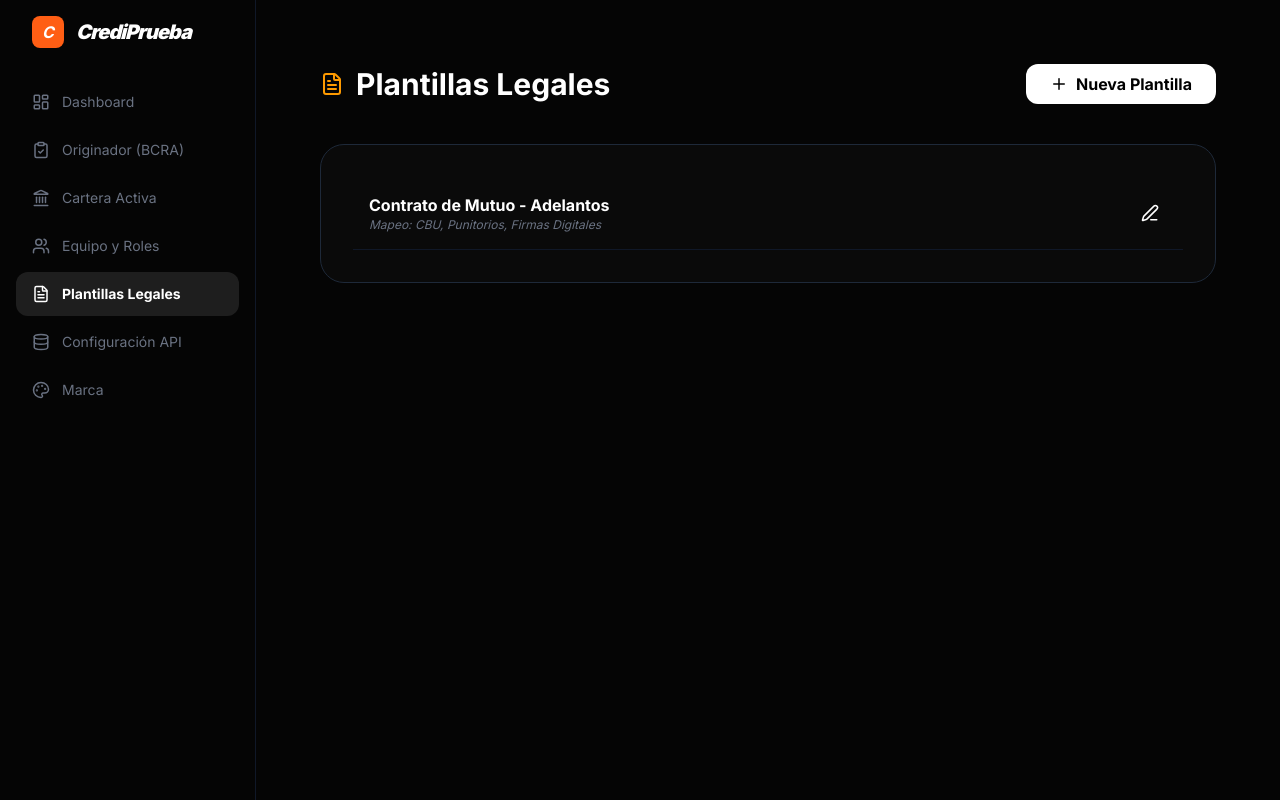
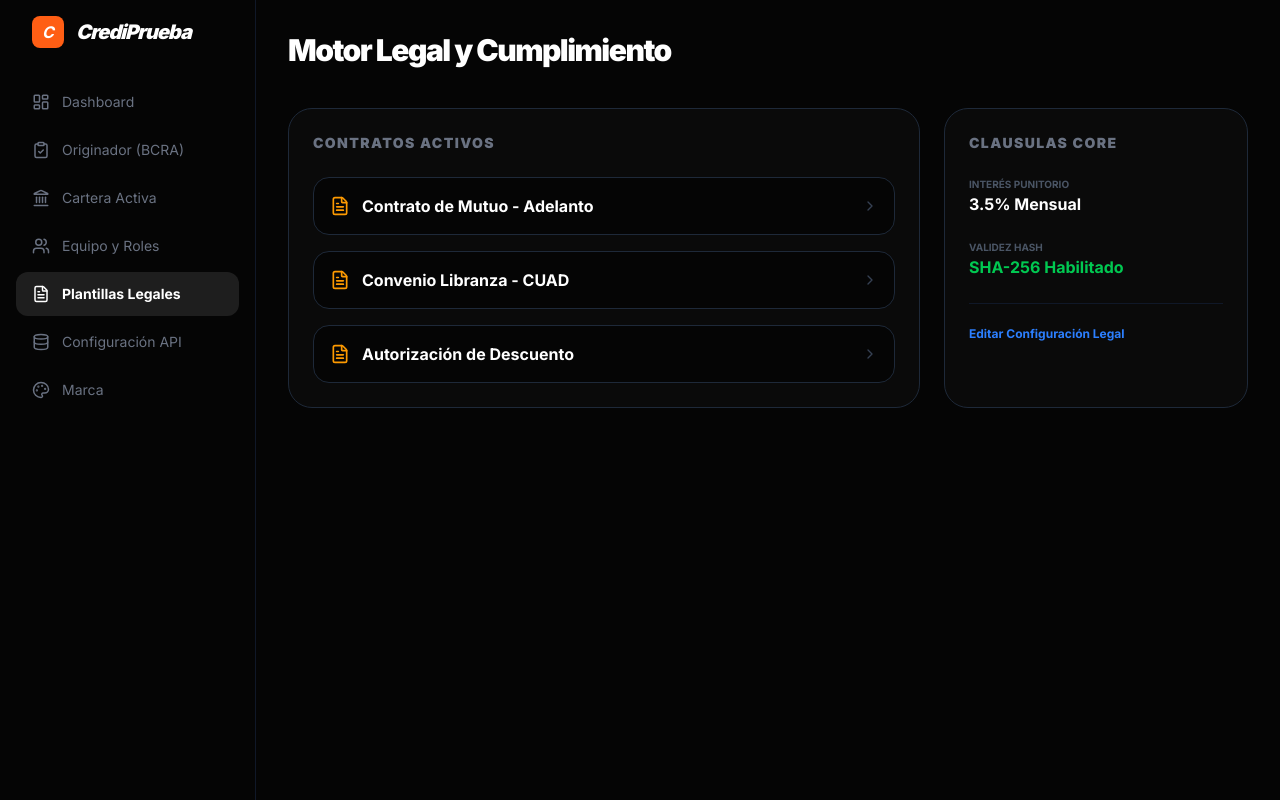
Before and after one commit to gabrielgmza/simply-originacion, a Next.js app: page /dashboard/legal in a window 1280 px wide. Built offline with nearby package versions, Linux system fonts and the light colour scheme; no server answers.

Commit message:
crit: full restoration of production modules (BCRA, Team, Legal, Dashboard)

```diff
--- a/app/api/bcra/consultar/route.ts
+++ b/app/api/bcra/consultar/route.ts
@@ -1,14 +1,42 @@
 import { NextResponse } from "next/server";
+
 export async function POST(request: Request) {
   try {
     const { cuil } = await request.json();
-    const res = await fetch(`https://api.bcra.gob.ar/centraldedeudores/v1.0/Deudas/${cuil}`);
-    if (!res.ok) return NextResponse.json({ denominacionBCRA: "CONSULTA OFFLINE", situacionCrediticia: 1, montoDeudaInformada: 0 });
-    const json = await res.json();
-    let peor = 1; let monto = 0;
-    if (json.results?.periodos?.[0]) {
-      json.results.periodos[0].entidades.forEach((e: any) => { if (e.situacion > peor) peor = e.situacion; monto += e.monto * 1000; });
+    if (!cuil || cuil.length < 10) return NextResponse.json({ error: "CUIL invalido" }, { status: 400 });
+
+    const [resDeudas, resCheques] = await Promise.all([
+      fetch(`https://api.bcra.gob.ar/centraldedeudores/v1.0/Deudas/${cuil}`),
+      fetch(`https://api.bcra.gob.ar/centraldedeudores/v1.0/Deudas/ChequesRechazados/${cuil}`)
+    ]);
+
+    let peorSituacion = 1;
+    let montoTotal = 0;
+    let tieneCheques = false;
+
+    if (resDeudas.ok) {
+      const json = await resDeudas.json();
+      if (json.results?.periodos?.[0]) {
+        json.results.periodos[0].entidades.forEach((ent: any) => {
+          if (ent.situacion > peorSituacion) peorSituacion = ent.situacion;
+          montoTotal += (ent.monto * 1000);
+        });
+      }
     }
-    return NextResponse.json({ denominacionBCRA: json.results?.denominacion || "Verificado", situacionCrediticia: peor, montoDeudaInformada: monto });
-  } catch (e) { return NextResponse.json({ situacionCrediticia: 1, montoDeudaInformada: 0 }); }
+
+    if (resCheques.ok) {
+      const json = await resCheques.json();
+      if (json.results?.cantidad_cheques > 0) tieneCheques = true;
+    }
+
+    return NextResponse.json({
+      cuil,
+      denominacionBCRA: "Verificado BCRA",
+      situacionCrediticia: peorSituacion,
+      montoDeudaInformada: montoTotal,
+      tieneChequesRechazados: tieneCheques
+    }, { status: 200 });
+  } catch (error) {
+    return NextResponse.json({ error: "Fallo conexion BCRA" }, { status: 500 });
+  }
 }
--- a/app/dashboard/equipo/page.tsx
+++ b/app/dashboard/equipo/page.tsx
@@ -1,38 +1,43 @@
 "use client";
 import { useState, useEffect } from "react";
-import { collection, query, where, getDocs } from "firebase/firestore";
+import { collection, query, where, getDocs, doc, updateDoc } from "firebase/firestore";
 import { db } from "@/lib/firebase";
 import { useAuth } from "@/context/AuthContext";
-import { Users, Shield, Mail, CheckCircle } from "lucide-react";
+import { Users, Shield, ShieldAlert, CheckCircle, Mail } from "lucide-react";
 
 export default function EquipoPage() {
   const { entidadData } = useAuth();
-  const [usuarios, setUsuarios] = useState([]);
+  const [equipo, setEquipo] = useState([]);
 
   useEffect(() => {
-    const loadUsers = async () => {
+    const load = async () => {
       if (!entidadData?.id) return;
       const q = query(collection(db, "usuarios"), where("entidadId", "==", entidadData.id));
       const snap = await getDocs(q);
-      setUsuarios(snap.docs.map(d => ({ id: d.id, ...d.data() })));
+      setEquipo(snap.docs.map(d => ({ id: d.id, ...d.data() })));
     };
-    loadUsers();
+    load();
   }, [entidadData]);
 
   return (
-    <div className="p-8 text-white animate-in fade-in duration-500">
-      <h1 className="text-3xl font-bold mb-8 flex items-center gap-3"><Users className="text-blue-500"/> Equipo de Trabajo</h1>
-      <div className="grid grid-cols-1 md:grid-cols-2 gap-4">
-        {usuarios.map((u: any) => (
-          <div key={u.id} className="bg-[#0A0A0A] border border-gray-800 p-6 rounded-2xl flex items-center justify-between">
+    <div className="animate-in fade-in duration-500">
+      <div className="flex justify-between items-center mb-8">
+        <h1 className="text-3xl font-black text-white">Equipo de Trabajo</h1>
+        <button className="bg-white text-black px-6 py-2 rounded-xl font-bold text-sm">+ Nuevo Vendedor</button>
+      </div>
+      <div className="grid grid-cols-1 md:grid-cols-2 gap-6">
+        {equipo.map((u: any) => (
+          <div key={u.id} className="bg-[#0A0A0A] border border-gray-800 p-6 rounded-[32px] flex items-center justify-between">
             <div className="flex items-center gap-4">
-              <div className="w-10 h-10 bg-gray-900 rounded-full flex items-center justify-center font-bold">{u.email[0].toUpperCase()}</div>
+              <div className="w-12 h-12 bg-gray-900 rounded-full flex items-center justify-center font-bold text-white border border-gray-800">
+                {u.email[0].toUpperCase()}
+              </div>
               <div>
-                <p className="font-bold">{u.email}</p>
-                <p className="text-[10px] text-gray-500 uppercase tracking-widest">{u.rol}</p>
+                <p className="font-bold text-white">{u.email}</p>
+                <span className="text-[10px] bg-blue-500/10 text-blue-500 px-2 py-0.5 rounded-full font-black uppercase tracking-widest">{u.rol}</span>
               </div>
             </div>
-            <Shield size={18} className="text-green-500 opacity-50" />
+            {u.rol === 'GERENTE_GENERAL' ? <ShieldAlert className="text-amber-500" /> : <Shield className="text-green-500" />}
           </div>
         ))}
       </div>
--- a/app/dashboard/legal/page.tsx
+++ b/app/dashboard/legal/page.tsx
@@ -1,23 +1,31 @@
 "use client";
-import { FileText, Plus, Edit3, Trash2 } from "lucide-react";
+import { FileText, Settings, ShieldCheck, ChevronRight } from "lucide-react";
 
 export default function LegalPage() {
   return (
-    <div className="p-8 text-white">
-      <div className="flex justify-between items-center mb-10">
-        <h1 className="text-3xl font-bold flex items-center gap-3"><FileText className="text-amber-500"/> Plantillas Legales</h1>
-        <button className="bg-white text-black px-6 py-2 rounded-xl font-bold flex items-center gap-2 hover:bg-gray-200">
-          <Plus size={18}/> Nueva Plantilla
-        </button>
-      </div>
-      <div className="bg-[#0A0A0A] border border-gray-800 rounded-3xl p-8">
-        <div className="flex items-center justify-between p-4 border-b border-gray-900">
-          <div>
-            <p className="font-bold">Contrato de Mutuo - Adelantos</p>
-            <p className="text-xs text-gray-500 italic">Mapeo: CBU, Punitorios, Firmas Digitales</p>
+    <div className="animate-in fade-in duration-500">
+      <h1 className="text-3xl font-black text-white mb-10 tracking-tighter">Motor Legal y Cumplimiento</h1>
+      <div className="grid grid-cols-1 md:grid-cols-3 gap-6">
+        <div className="bg-[#0A0A0A] border border-gray-800 p-6 rounded-3xl col-span-2">
+          <h3 className="text-sm font-black text-gray-500 uppercase mb-6 tracking-widest">Contratos Activos</h3>
+          <div className="space-y-4">
+            {['Contrato de Mutuo - Adelanto', 'Convenio Libranza - CUAD', 'Autorización de Descuento'].map(t => (
+              <div key={t} className="flex items-center justify-between p-4 bg-[#050505] border border-gray-800 rounded-2xl hover:border-gray-600 cursor-pointer transition-all">
+                <div className="flex items-center gap-3">
+                  <FileText className="text-amber-500" size={20} />
+                  <span className="font-bold text-white">{t}</span>
+                </div>
+                <ChevronRight className="text-gray-700" size={16} />
+              </div>
+            ))}
           </div>
-          <div className="flex gap-2">
-            <button className="p-2 hover:bg-white/5 rounded-lg"><Edit3 size={18}/></button>
+        </div>
+        <div className="bg-[#0A0A0A] border border-gray-800 p-6 rounded-3xl">
+          <h3 className="text-sm font-black text-gray-500 uppercase mb-6 tracking-widest">Clausulas Core</h3>
+          <div className="space-y-6">
+            <div><p className="text-[10px] text-gray-600 font-bold uppercase">Interés Punitorio</p><p className="text-white font-bold">3.5% Mensual</p></div>
+            <div><p className="text-[10px] text-gray-600 font-bold uppercase">Validez Hash</p><p className="text-green-500 font-bold">SHA-256 Habilitado</p></div>
+            <div className="pt-4 border-t border-gray-900"><button className="text-blue-500 text-xs font-bold">Editar Configuración Legal</button></div>
           </div>
         </div>
       </div>
```
